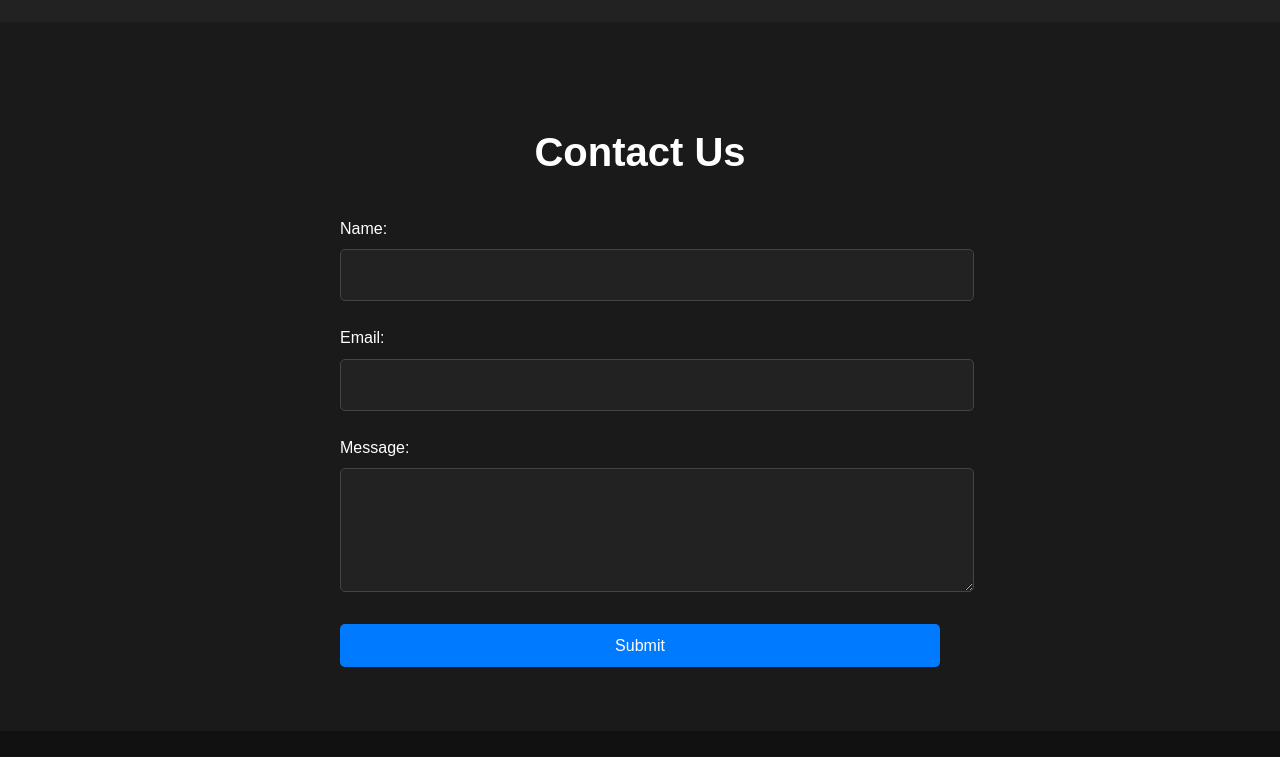
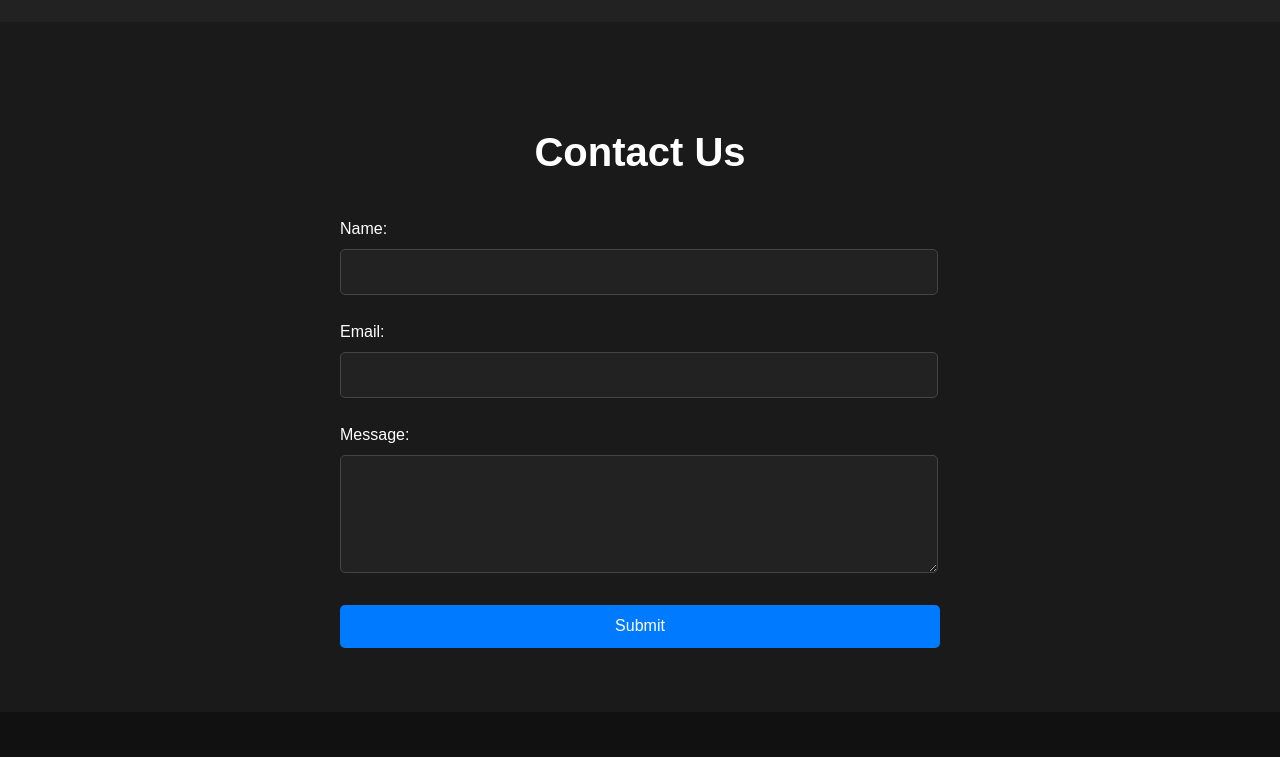
Before and after one commit to Zahoor098Ahmed/Web-Egineering-Ass01, a plain HTML site: page index.html in a window 1280 px wide. Shown: the part 1780-2537 px from the top of the page. Drawn offline with nearby package versions, Linux system fonts and the light colour scheme.

Commit message:
Update styles.css edit form

```diff
--- a/styles.css
+++ b/styles.css
@@ -10,7 +10,7 @@ body {
 
   .container {
     width: 90%;
-    max-width: 1200px;
+    max-width: 100%;
     margin: 0 auto;
   }
 
@@ -33,7 +33,6 @@ body {
     display: flex;
     justify-content: space-between;
     align-items: center;
-    overflow: hidden;
   }
 
   nav .logo {
@@ -250,8 +249,8 @@ body {
 
   .contact input,
   .contact textarea {
-    width: 100%;
-    padding: 1rem;
+    width: 95%;
+    padding: 0.8rem;
     border: 1px solid #444;
     border-radius: 5px;
     font-size: 1rem;
@@ -366,6 +365,7 @@ body {
     .contact input,
     .contact textarea {
       font-size: 0.9rem; /* Smaller font size for mobile */
+      width: 95%;
     }
 
     .contact .btn-primary {
@@ -413,6 +413,7 @@ body {
     .contact input,
     .contact textarea {
       font-size: 0.8rem; /* Smaller font size for very small devices */
+      width: 90%;
     }
 
     .contact .btn-primary {
```
